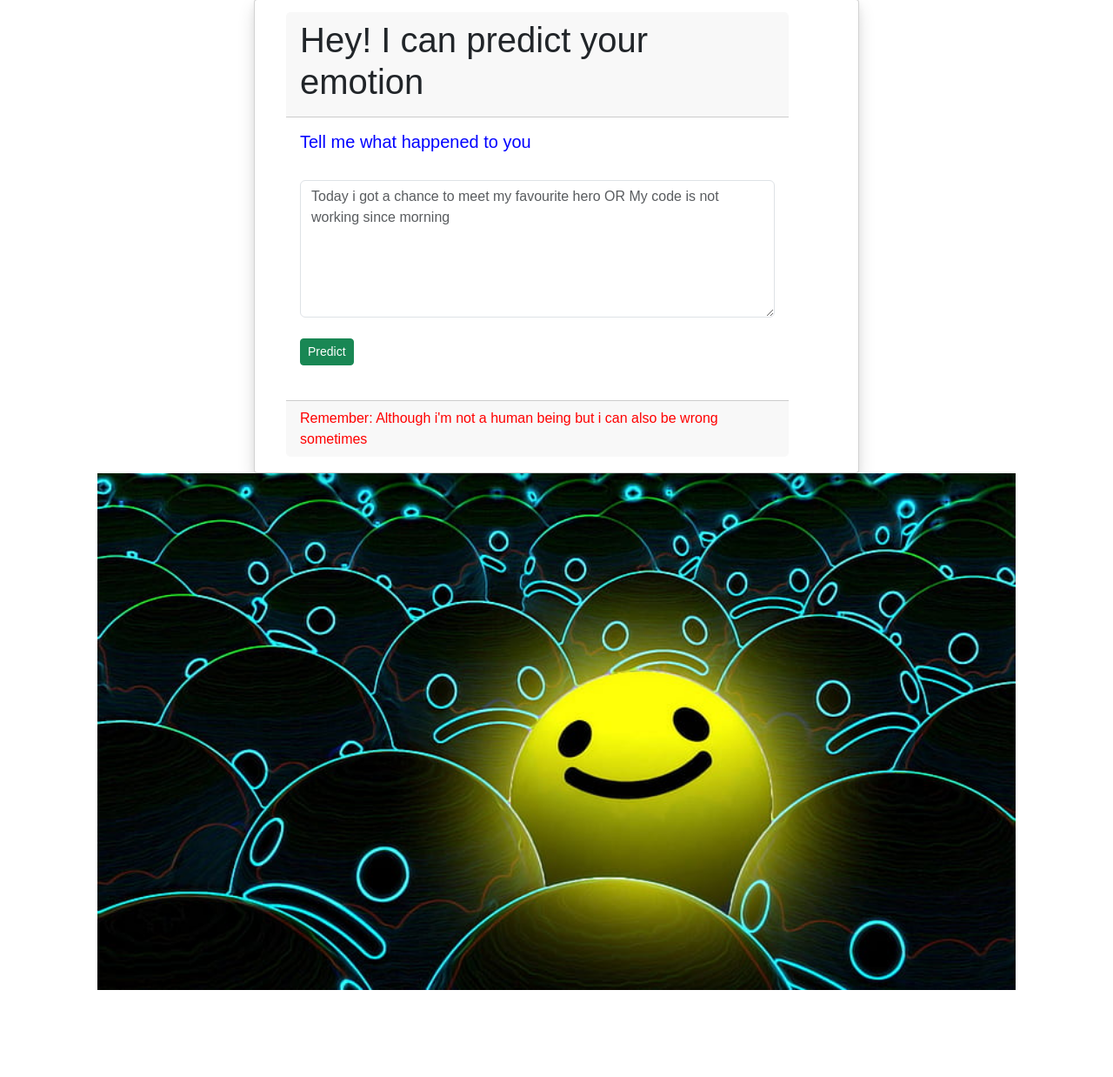
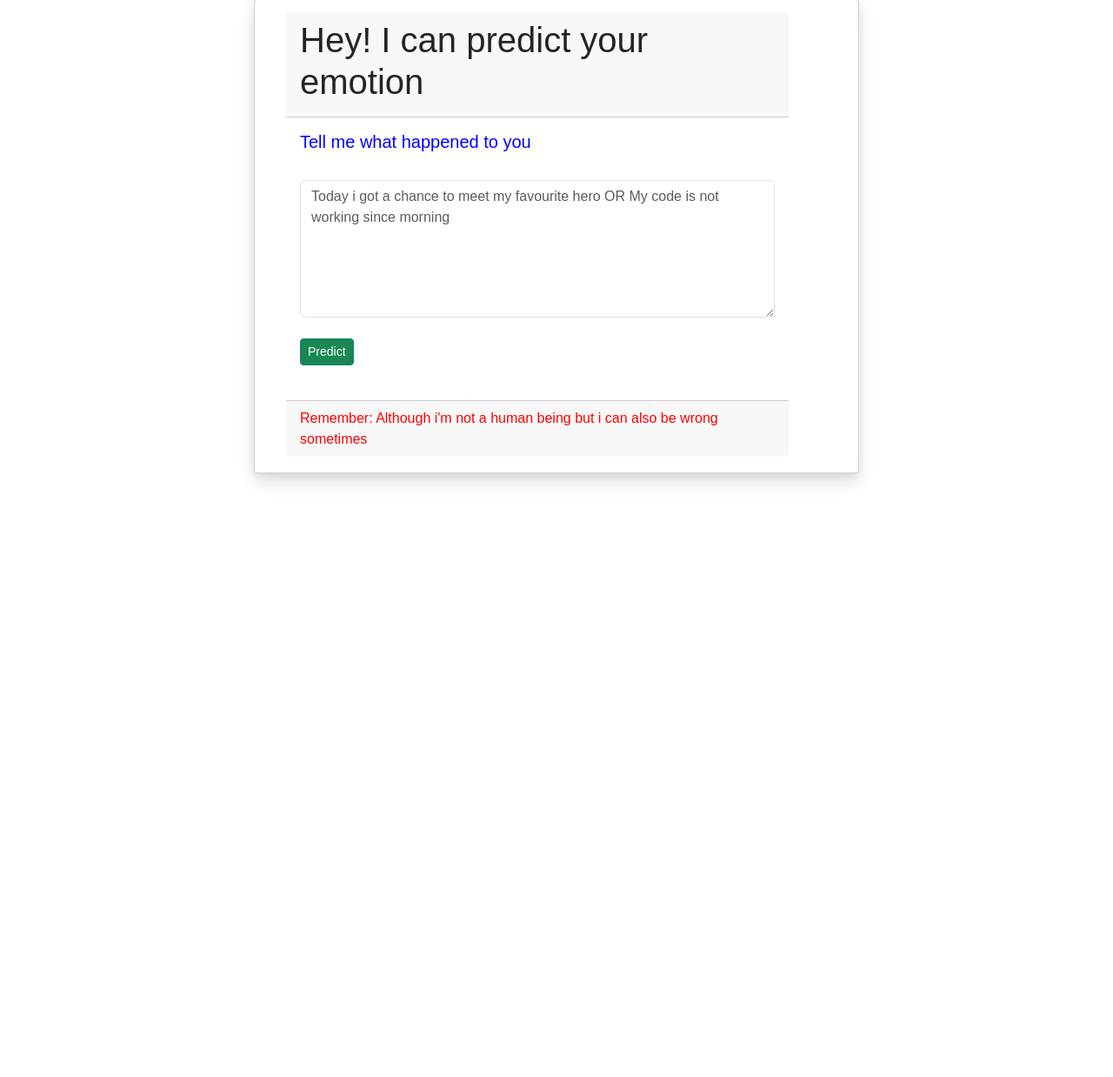
Before and after one commit to akshit614/Emotion-Predictor, a Flask app: page / in a window 1280 px wide. Shown: the part 101-1339 px from the top of the page at 87% size. After the commit the page ends 657 px from the top, so only its background shows below. Run offline with Flask 3, Linux system fonts and the light colour scheme; parts of the project's set-up code (start-up, migrations or seed data) failed here and were passed over.

Commit message:
emotion predictor

```diff
--- a/templates/index.html
+++ b/templates/index.html
@@ -8,7 +8,6 @@
 </head>
 
 <body>
-
     <div class="row justify-content-center" style="margin:50px">
         <div class="col-md-8">
             <div class="card" style=" box-shadow: 0 10px 20px rgba(0,0,0,.12), 0 4px 8px rgba(0,0,0,.06);" >
@@ -23,12 +22,6 @@
                 <label class="card-footer" style="color:red;">Remember: Although i'm not a human being but i can also be wrong sometimes</label>
             </div>
         </div>
-        <img src="/images/1.jpg" class="img-fluid" alt="...">
     </div>
-
-
-
-
-
 </body>
 </html>
```
Also changed, not shown: 1 other file.
